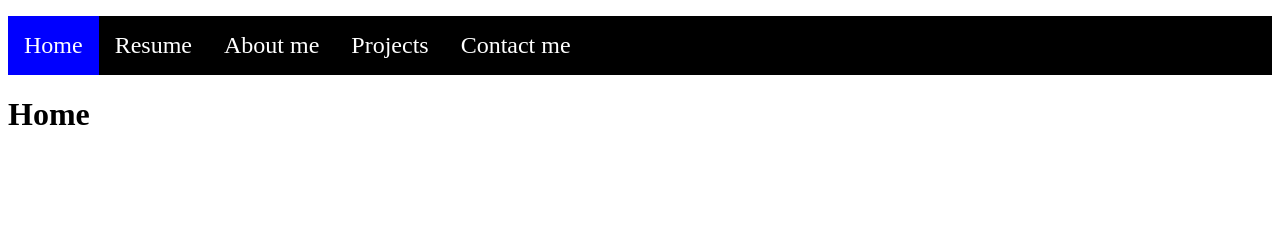
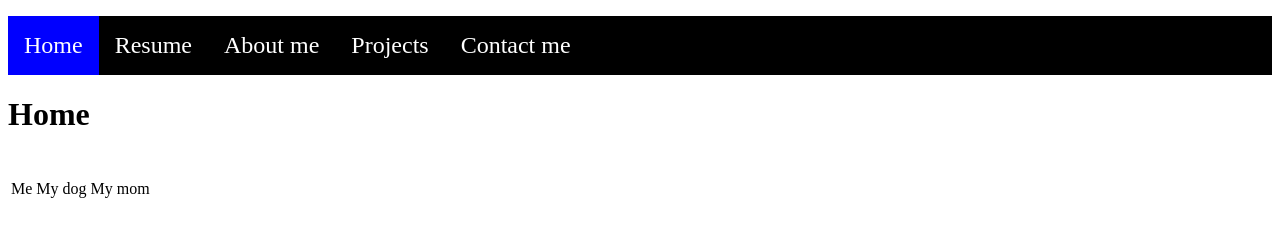
Before and after one commit to Dankusmemius/Dankusmemius.github.io, a plain HTML site: page index.html in a window 1280 px wide. Drawn offline with Linux system fonts and the light colour scheme.

Commit message:
added text

```diff
--- a/index.html
+++ b/index.html
@@ -28,6 +28,10 @@
            <th><img src=""></img></th>
            <th><img src=""></img></th>
          </tr>
+         <tr>
+           <td>Me</td>
+           <td> My dog</td>
+           <td>My mom</td>
        </table>
      </p>
   </body>
```
Also changed, not shown: aboutme.html (+3 -1 lines), .c9/images/tuxman.jfif (added).
